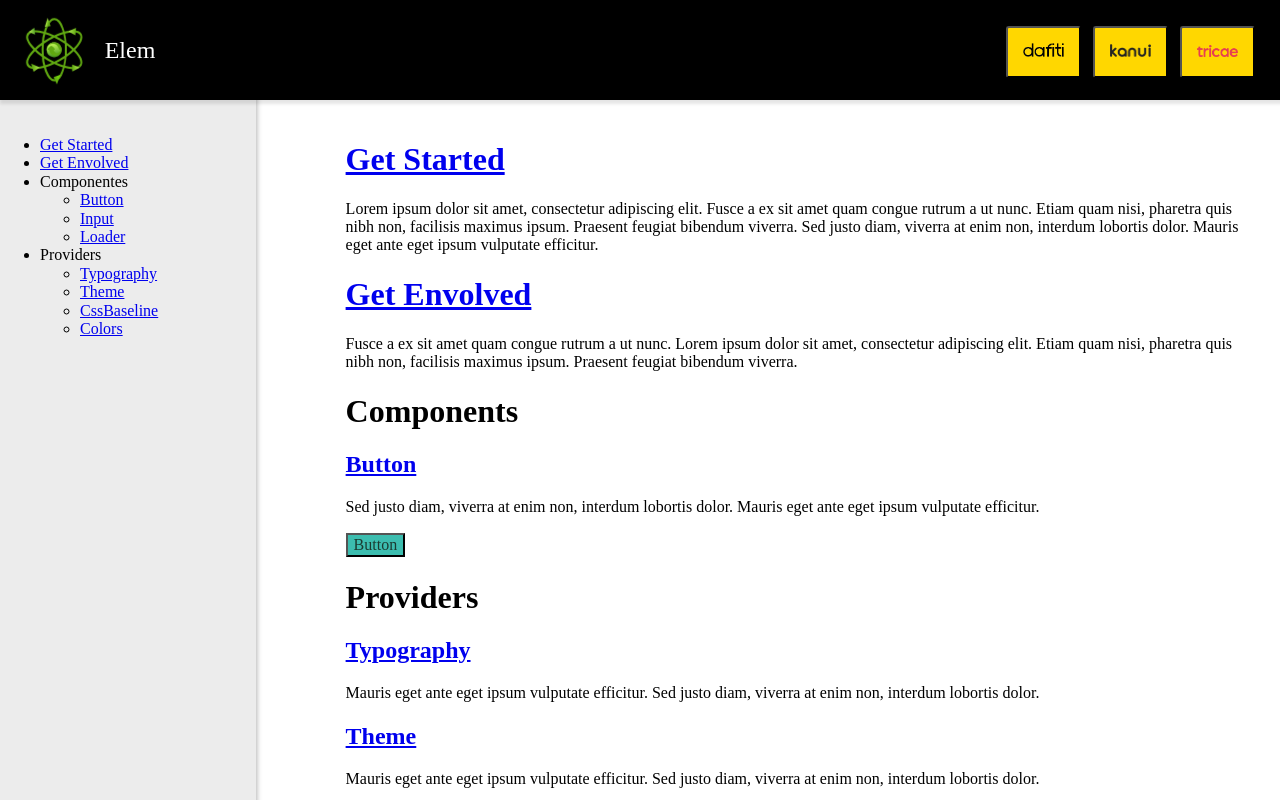
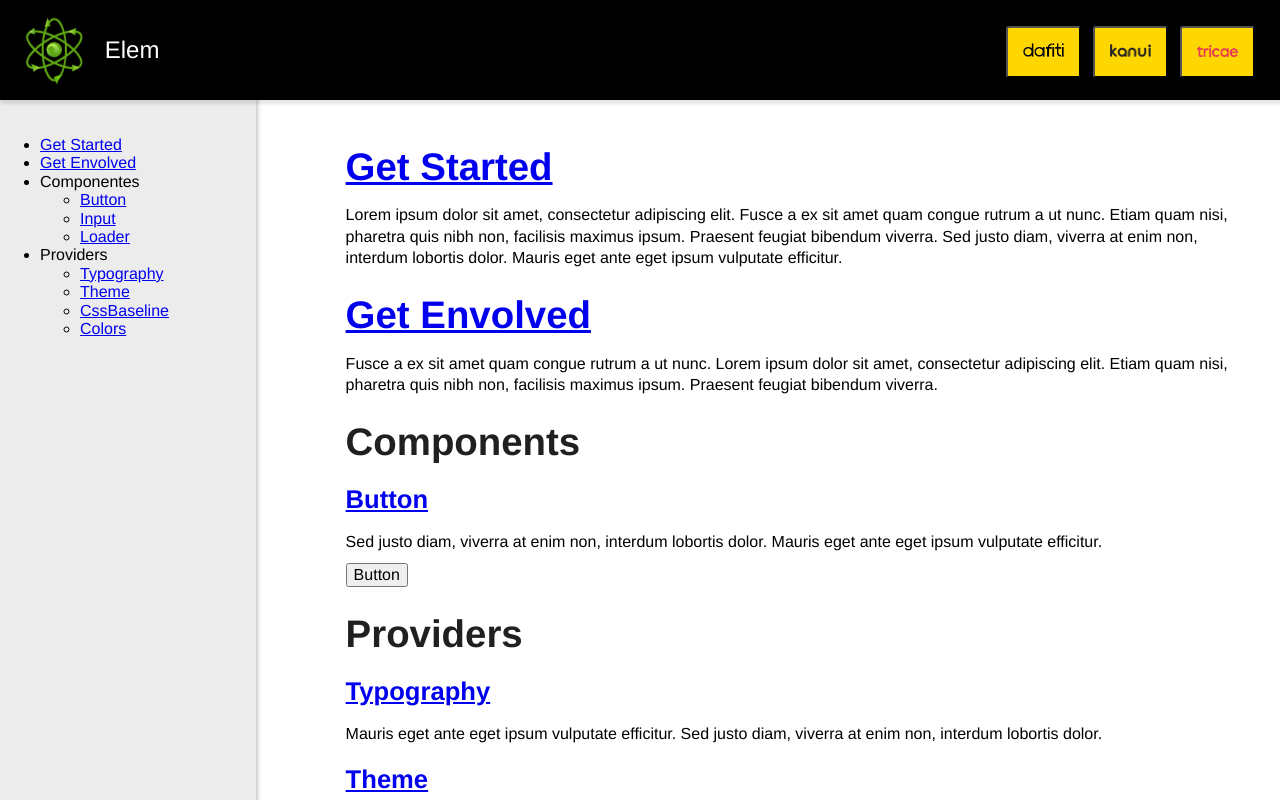
Before and after one commit to romulobordezani/elements, a React app: page / in a window 1280 px wide. Shown: the top 800 px of the page. Built offline with nearby package versions, Linux system fonts and the light colour scheme.

Commit message:
GFG-29199 - Typography

```diff
--- a/package.json
+++ b/package.json
@@ -58,6 +58,7 @@
     "react": "^16.3.2",
     "react-dev-utils": "^5.0.1",
     "react-dom": "^16.3.2",
+    "react-jss": "^8.4.0",
     "react-test-renderer": "^16.3.2",
     "resolve": "1.6.0",
     "resolve-url-loader": "^2.3.0",
--- a/src/elements/Button/index.jsx
+++ b/src/elements/Button/index.jsx
@@ -1,26 +1,28 @@
 import React from 'react';
+import injectSheet from 'react-jss';
 import PropTypes from 'prop-types';
-import ThemeContext from '../../providers/ThemeProvider';
 
-function Button(props) {
+import Theme from '../../core/Theme';
+import { withTheme } from '../../providers/ThemeProvider';
+
+const styles = {
+  myButton: {
+    color: 'green',
+  },
+};
+
+function Button({ theme, classes, ...props }) {
   return (
-    <ThemeContext.Consumer>
-      {({ theme }) => (
-        <button
-          style={{
-            backgroundColor: theme.colors.dark.A100,
-            color: theme.colors.dark.A700,
-          }}
-        >
-          {props.children}
-        </button>
-      )}
-    </ThemeContext.Consumer>
+    <button className="{classes.myButton}" >{props.children}</button>
   );
 }
 
 Button.propTypes = {
   children: PropTypes.string.isRequired,
+  theme: PropTypes.instanceOf(Theme).isRequired,
+  classes: PropTypes.any.isRequired,
 };
 
-export default Button;
+const StyledButton = injectSheet(styles)(Button);
+
+export default withTheme(StyledButton);
--- a/src/providers/ThemeProvider/index.js
+++ /dev/null
@@ -1,9 +0,0 @@
-// Reference > https://reactjs.org/docs/context.html
-import React from 'react';
-
-const ThemeContext = React.createContext({
-  theme: {},
-  toggleTheme: () => {},
-});
-
-export default ThemeContext;
--- /dev/null
+++ b/src/providers/ThemeProvider/index.jsx
@@ -0,0 +1,19 @@
+// Reference > https://reactjs.org/docs/context.html
+import React from 'react';
+
+const ThemeContext = React.createContext({
+  theme: {},
+  toggleTheme: () => {},
+});
+
+function withTheme(Component) {
+  return function ThemedComponent(props) {
+    return (
+      <ThemeContext.Consumer>
+        {theme => <Component {...props} theme={theme.theme} />}
+      </ThemeContext.Consumer>
+    );
+  };
+}
+
+export { ThemeContext, withTheme };
--- /dev/null
+++ b/src/providers/Typography/Typography.scss
@@ -0,0 +1,37 @@
+$color__primary: #202020;
+$base__font-size: 15 !default;
+
+@function calc-em($target, $context: $base__font-size) {
+  @return ($target / $context) * 1em;
+}
+
+body{
+  font-family: "Helvetica Neue", Helvetica, Arial, sans-serif;
+}
+
+h1 {
+  font-size: calc-em(36);
+  line-height: (40/36);
+  margin-bottom: calc-em(10, 40);
+  font-weight: bold;
+  color: $color__primary;
+}
+
+h2 {
+  font-size: calc-em(24);
+  line-height: (28/24);
+  margin-bottom: calc-em(15, 40);
+  color: $color__primary;
+}
+
+h3 {
+  font-size: calc-em(20);
+  line-height: (22/20);
+  margin-bottom: calc-em(15, 40);
+}
+
+p {
+  font-size: calc-em(15);
+  line-height: (20/15);
+  margin-bottom: calc-em(10, 15);
+}
--- /dev/null
+++ b/src/providers/Typography/index.jsx
@@ -0,0 +1,17 @@
+import React from 'react';
+import PropTypes from 'prop-types';
+import './Typography.scss';
+
+function Typography(props) {
+  return (
+    <React.Fragment>
+      {props.children}
+    </React.Fragment>
+  );
+}
+
+Typography.propTypes = {
+  children: PropTypes.element.isRequired,
+};
+
+export default Typography;
--- a/src/viewer/Viewer.jsx
+++ b/src/viewer/Viewer.jsx
@@ -2,8 +2,9 @@
 import React from 'react';
 import Theme from '../core/Theme';
 
-import ThemeContext from '../providers/ThemeProvider';
+import { ThemeContext } from '../providers/ThemeProvider';
 import CssBaseline from '../providers/CssBaseline';
+import Typography from '../providers/Typography';
 
 import ThemeChanger from './components/ThemeChanger';
 import ViewerHeader from './components/ViewerHeader';
@@ -37,6 +38,7 @@ class Viewer extends React.Component {
   render() {
     return (
       <CssBaseline>
+        <Typography>
           <ThemeContext.Provider value={this.state}>
             <div className="Viewer">
               <ViewerHeader />
@@ -44,6 +46,7 @@ class Viewer extends React.Component {
               <ViewerContainer />
             </div>
           </ThemeContext.Provider>
+        </Typography>
       </CssBaseline>);
   }
 }
--- a/src/viewer/components/ThemeChanger/ThemeChangerButton.jsx
+++ b/src/viewer/components/ThemeChanger/ThemeChangerButton.jsx
@@ -1,6 +1,6 @@
 import React from 'react';
 import PropTypes from 'prop-types';
-import ThemeContext from '../../../providers/ThemeProvider/index';
+import { ThemeContext } from '../../../providers/ThemeProvider/index';
 
 function ThemeChangerButton(props) {
   return (
--- a/src/viewer/components/ViewerHeader/index.jsx
+++ b/src/viewer/components/ViewerHeader/index.jsx
@@ -1,7 +1,7 @@
 import React from 'react';
 import ThemeChangerContainer from '../ThemeChanger/ThemeChangerContainer';
 import logo from './images/logo-elem.svg';
-import ThemeContext from '../../../providers/ThemeProvider';
+import { ThemeContext } from '../../../providers/ThemeProvider';
 import './ViewerHeader.scss';
 
 function ViewerHeader() {
```
Lines whose indentation alone changed are shown as unchanged.
